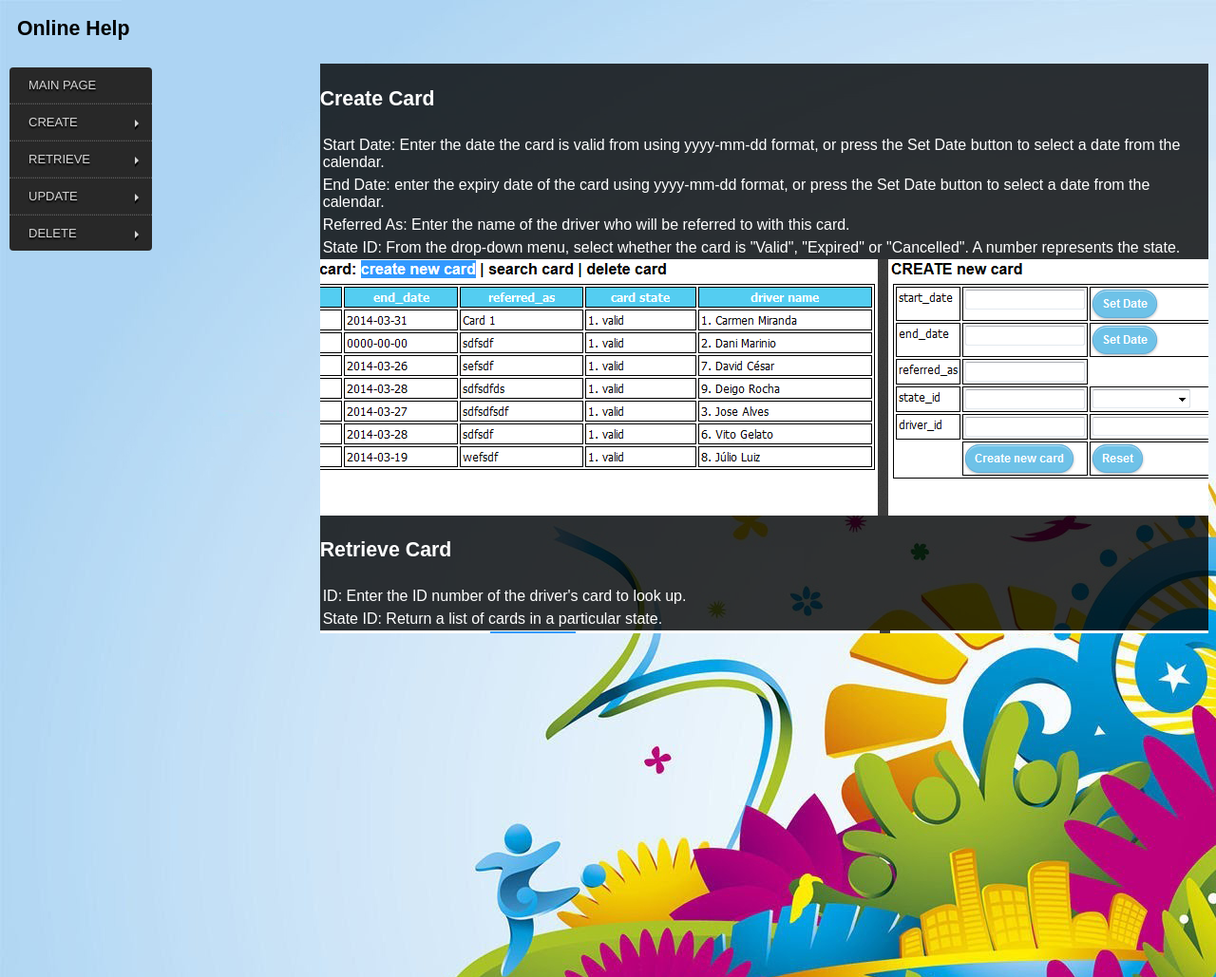
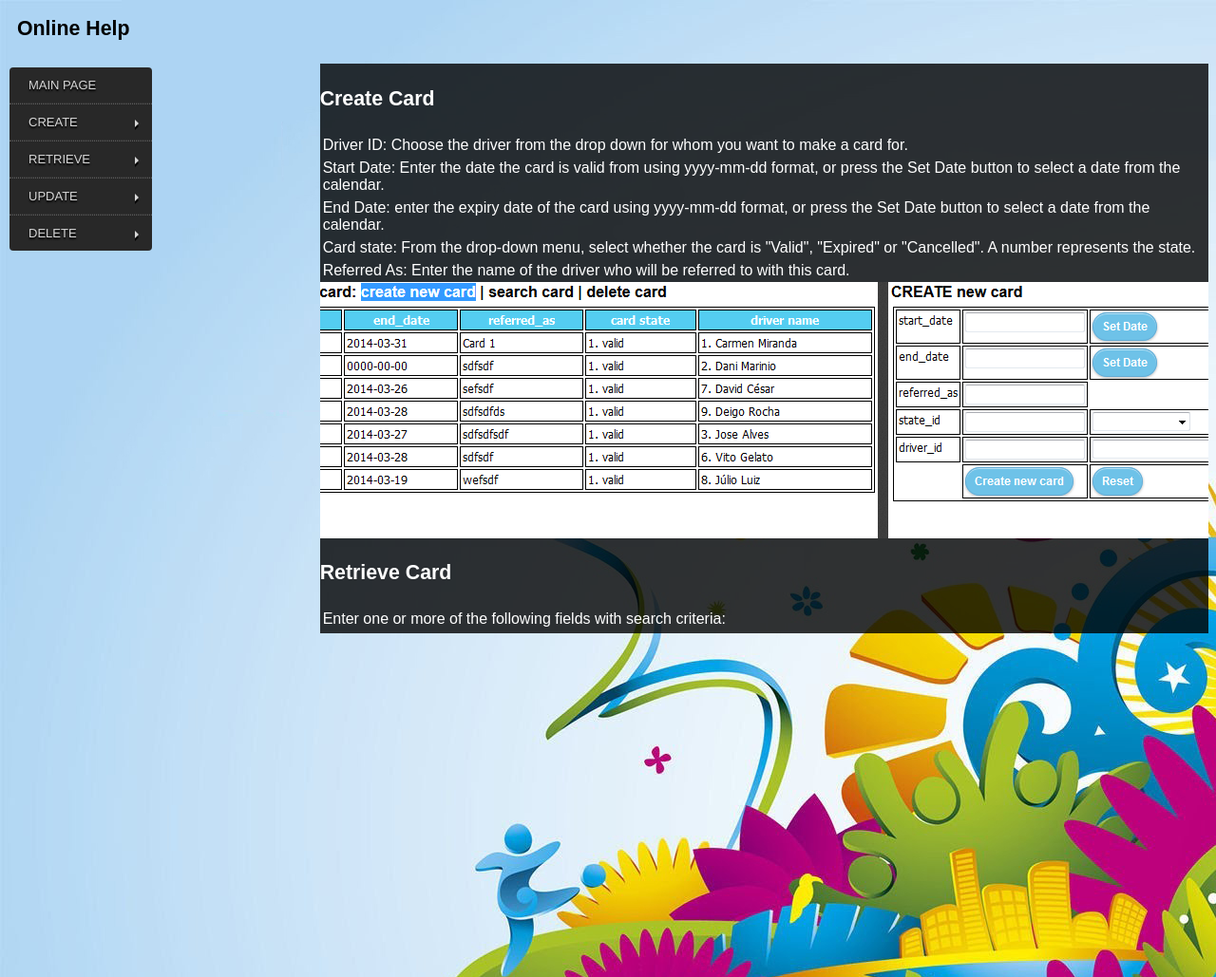
Before and after one commit to Badatch/vf1-damp, a PHP site: page /damp/help.php in a window 1280 px wide. Shown: the top 1029 px of the page at 95% size. Run offline with PHP 8.4, Linux system fonts and the light colour scheme.

Commit message:
Updated help information

```diff
--- a/help.php
+++ b/help.php
@@ -62,18 +62,22 @@
 <div class = helpinfo>
 
 <h1><a name="c_card">Create Card</a></h1>
+<p>Driver ID: Choose the driver from the drop down for whom you want to make a card for.</p>
 <p>Start Date: Enter the date the card is valid from using yyyy-mm-dd format, or press the Set Date button to select a date from the calendar.</p>
 <p>End Date: enter the expiry date of the card using yyyy-mm-dd format, or press the Set Date button to select a date from the calendar.</p>
+<p>Card state: From the drop-down menu, select whether the card is "Valid", "Expired" or "Cancelled". A number represents the state.</p>
 <p>Referred As: Enter the name of the driver who will be referred to with this card.</p>
-<p>State ID: From the drop-down menu, select whether the card is "Valid", "Expired" or "Cancelled". A number represents the state.</p>
 <div class=help_pic>
 <img src="./include/images/help_page/c_card.png"/>
 </div>
 
 
 <h1><a name="r_card">Retrieve Card</a></h1>
-<p>ID: Enter the ID number of the driver's card to look up.</p>
-<p>State ID: Return a list of cards in a particular state.</p>
+<p> Enter one or more of the following fields with search criteria:</p>
+<p>-Driver ID</p>
+<p>-Start Date</p>
+<p>-End Date</p>
+<p>-Card state</p>
 <div class=help_pic>
 <img src="./include/images/help_page/r_card.png"/>
 </div>
@@ -86,26 +90,25 @@
 </div>
 
 
-<h1><a name="d_card">Delete Card</a></h1>
-<p>Enter the ID Number of the card to be deleted. (Or select the ID number from the table like update card and bring up a pop-up box asking whether the user is sure if they want to delete this card or not.)</p>
+<h1><a name="d_card">Delete Card(Not yet implemented)</a></h1>
+<p>Click the Delete option and enter the ID Number of the card to be deleted.</p>
 
 <h1><a name="c_delivery">Create Delivery</a></h1>
-<p>Referred As: Enter a unique number for this delivery as an identifier.</p>
 <p>Venue ID: Select from the drop-down menu the venue to deliver the goods to.</p>
+<p>Driver ID: Select from the drop-down menu the driver to use for this delivery.</p>
 <p>Vehicle ID: Select from the drop-down menu the vehicle to use for this delivery.</p>
-<p>Driver ID: Select from the drop-down menu the driver to use for this delivery.</p>
+<p>Delivery Date: Enter a date or choose from the calender the date of the new delivery.</p>
+<p>Referred As: Enter an identifier for this delivery.</p>
 <div class=help_pic>
 <img src="./include/images/help_page/c_delivery.png"/>
 </div>
 
-
-
-
 <h1><a name="r_delivery">Retrieve Delivery</a></h1>
-<p>ID: Enter the unique ID of a delivery to view its details.</p>
-<p>Venue ID: Select from the drop-down menu a venue to show all the deliveries going there.</p>
-<p>Vehicle ID: Select from the drop-down menu a vehicle to show where it will deliver to.</p>
-<p>Driver ID: Select from the drop-down menu a driver's ID to show where they will deliver to.</p>
+<p> Enter one or more of the following fields with search criteria:</p>
+<p>-ID</p>
+<p>-Vehicle ID</p>
+<p>-Driver ID</p>
+<p>-Delivery Date</p>
 <div class=help_pic>
 <img src="./include/images/help_page/r_delivery.png"/>
 </div>
@@ -118,23 +121,27 @@
 </div>
 
 
-<h1><a name="d_delivery">Delete Delivery</a></h1>
-<p>Enter the ID Number of the delivery to be deleted. (Or select the ID number from the table like update delivery and bring up a pop-up box asking whether the user is sure if they want to delete this delivery or not.)</p>
+<h1><a name="d_delivery">Delete Delivery (Not yet implemented)</a></h1>
+<p>Enter the ID Number of the delivery to be deleted.</p>
 
 
 
 <h1><a name="c_driver">Create Driver</a></h1>
-<p>ID: Enter an ID Number of the driver.</p>
+<p>Title: Select from the drop-down menu their title.</p>
 <p>Driver Name: Select from the drop-down menu the name of the driver.</p>
-<p>Title: Select from the drop-down menu their title.</p>
 <p>Supplier ID: Select from the drop-down menu the supplier this driver will work for.</p>
+<p>Referred As: Enter an identifier for this driver.</p>
 <div class=help_pic>
 <img src="./include/images/help_page/c_driver.png"/>
 </div>
 
 
 <h1><a name="r_driver">Retrieve Driver</a></h1>
-<p>ID: Enter the ID number of a driver to retrieve their details.</p>
+<p> Enter one or more of the following fields with search criteria:</p>
+<p>-ID</p>
+<p>-Title</p>
+<p>-Driver Name</p>
+<p>-Supplier</p>
 <div class=help_pic>
 <img src="./include/images/help_page/r_driver.png"/>
 </div>
@@ -147,13 +154,8 @@
 </div>
 
 
-<h1><a name="d_driver">Delete Driver</a></h1>
-<p>Enter the ID Number of the driver to be deleted. (Or select the ID number from the table like update driver and bring up a pop-up box asking whether the user is sure if they want to delete this driver or not.)<p>
-<p>Create Supplier:</p>
-<p>Name: Enter the name of the driver.</p>
-<p>Goods: The goods this supplier delivers.</p>
-<p>Location: The location of the supplier.</p>
-<p>Referred As: Enter a number to easily refer to this supplier elsewhere in the system.</p>
+<h1><a name="d_driver">Delete Driver (Not yet implemented)</a></h1>
+<p>Enter the ID Number of the driver to be deleted.</p>
 
 
 
@@ -162,15 +164,21 @@
 <p>Delivery Venue ID: Select from the drop-down menu a venue.</p>
 <p>Delivery Vehicle ID: Select from the drop-down menu a vehicle.</p>
 <p>Delivery Driver ID: Select from the drop-down menu a driver.</p>
+<p>Delivery Status: Choose from the drop down the status of the delivery.</p>
 <p>Referred As: Enter a number to easily refer to this supplier elsewhere in the system.</p>
-<p>Enter ID: Enter a unique number for this entry log.</p>
 <div class=help_pic>
 <img src="./include/images/help_page/c_entrylog.png"/>
 </div>
 
 
 <h1><a name="r_entrylog">Retrieve EntyLog</a></h1>
-<p>ID: Enter the ID number of a entry_log to retrieve their details.</p>
+<p> Enter one or more of the following fields with search criteria:</p>
+<p>-ID</p>
+<p>-Delivery ID</p>
+<p>-Delivery Venue ID</p>
+<p>-Delivery Vehicle ID</p>
+<p>-Delivery Driver ID</p>
+<p>Enter ID</p>
 <div class=help_pic>
 <img src="./include/images/help_page/r_entrylog.png"/>
 </div>
@@ -183,7 +191,7 @@
 </div>
 
 
-<h1><a name="d_entrylog">Delete EntyLog</a></h1>
+<h1><a name="d_entrylog">Delete EntyLog (Not yet implemented)</a></h1>
 <p>Enter the ID Number of the entry_log to be deleted. (Or select the ID number from the table like update entry_log and bring up a pop-up box asking whether the user is sure if they want to delete this entry_log or not.)</p>
 
 <h1><a name="c_supplier">Create Supplier</a></h1>
@@ -194,9 +202,14 @@
 <div class=help_pic>
 <img src="./include/images/help_page/c_supplier.png"/>
 </div>
----
+
 <h1><a name="r_supplier">Retrieve Supplier</a></h1>
-<p>ID: Enter the ID number of a Supplier to retrieve their details.</p>
+<p> Enter one or more of the following fields with search criteria:</p>
+<p>-ID</p>
+<p>-Name</p>
+<p>-Name</p>
+<p>-Goods</p>
+<p>-Location</p>
 <div class=help_pic>
 <img src="./include/images/help_page/r_supplier.png"/>
 </div>
@@ -209,14 +222,13 @@
 </div>
 
 
-<h1><a name="d_supplier">Delete Supplier</a></h1>
-<p>Enter the ID Number of the Supplier to be deleted. (Or select the ID number from the table like update Supplier and bring up a pop-up box asking whether the user is sure if they want to delete this Supplier or not.)</p>
+<h1><a name="d_supplier">Delete Supplier (Not yet implemented)</a></h1>
+<p>Enter the ID Number of the Supplier to be deleted.</p>
 
 <h1><a name="c_vehicle">Create Vehicle</a></h1>
-<p>ID: Enter a unique ID number to identify this vehicle.</p>
-<p>regNo: Enter the registration number of the vehicle.</p>
-<p>make: Enter the make of the vehicle.</p>
-<p>model: Enter the model of the vehicle.</p>
+<p>Reg No: Enter the registration number of the vehicle.</p>
+<p>Make: Enter the make of the vehicle.</p>
+<p>Model: Enter the model of the vehicle.</p>
 <p>Supplier ID: Select from the drop-down menu the Supplier to associate this vehicle to.</p>
 <p>Referred As: Select from the drop-down menu the registration and supplier name.</p>
 <div class=help_pic>
@@ -225,7 +237,12 @@
 
 
 <h1><a name="r_vehicle">Retrieve Vehicle</a></h1>
-<p>ID: Enter the ID number of a vehicle to retrieve their details.</p>
+<p> Enter one or more of the following fields with search criteria:</p>
+<p>-ID</p>
+<p>-Reg No</p>
+<p>-Make</p>
+<p>-Model</p>
+<p>-Supplier ID</p>
 <div class=help_pic>
 <img src="./include/images/help_page/r_vehicle.png"/>
 </div>
@@ -238,7 +255,7 @@
 </div>
 
 
-<h1><a name="d_vehicle">Delete Vehicle</a></h1>
+<h1><a name="d_vehicle">Delete Vehicle (Not yet implemented)</a></h1>
 <p>Enter the ID Number of the vehicle to be deleted. (Or select the ID number from the table like update vehicle and bring up a pop-up box asking whether the user is sure if they want to delete this vehicle or not.)</p>
 
 <h1><a name="c_venue">Create Venue</a></h1>
@@ -251,7 +268,10 @@
 
 
 <h1><a name="r_venue">Retrieve Venue</a></h1>
-<p>ID: Enter the ID number of a venue to retrieve their details.</p>
+<p> Enter one or more of the following fields with search criteria:</p>
+<p>-ID</p>
+<p>-Stadium Name</p>
+<p>-Town</p>
 <div class=help_pic>
 <img src="./include/images/help_page/r_vehicle.png"/>
 </div>
@@ -264,8 +284,8 @@
 </div>
 
 
-<h1><a name="d_venue">Delete Venue</a></h1>
-<p>Enter the ID Number of the venue to be deleted. (Or select the ID number from the table like update venue and bring up a pop-up box asking whether the user is sure if they want to delete this venue or not.)</p>
+<h1><a name="d_venue">Delete Venue (Not yet implemented)</a></h1>
+<p>Enter the ID Number of the venue to be deleted.</p>
 
 
 </div>
```
